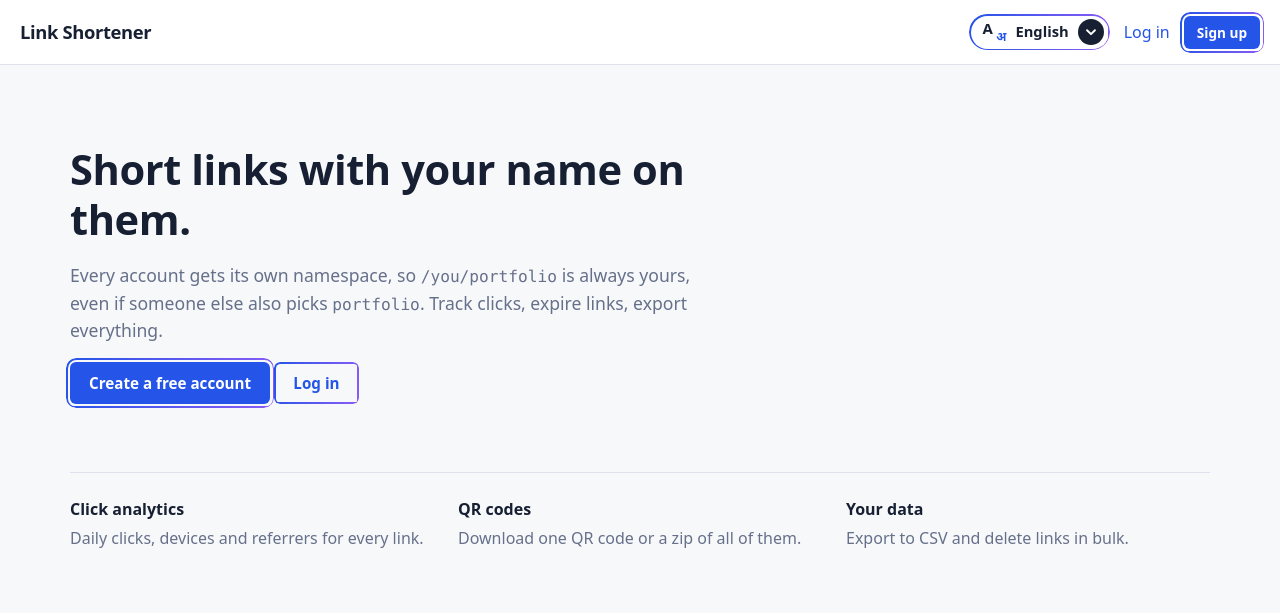
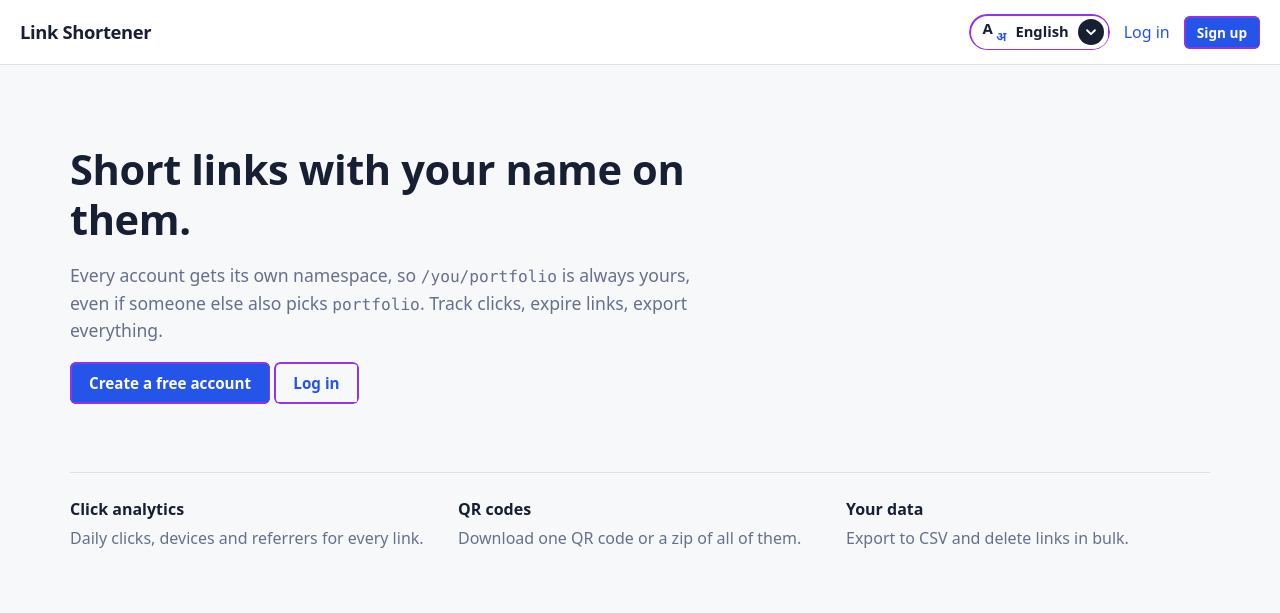
Before and after one commit to rTIRTH/Link-Shortener, a FastAPI app: page / in a window 1280 px wide. Shown: the top 613 px of the page. Run offline with FastAPI, Linux system fonts and the light colour scheme.

Commit message:
Purple outline Update

```diff
--- a/app/static/style.css
+++ b/app/static/style.css
@@ -6,9 +6,9 @@
   --shadow: 0 8px 24px rgba(23, 32, 51, .12);
   --mono: ui-monospace, SFMono-Regular, Menlo, Consolas, monospace;
   --sans: system-ui, -apple-system, "Segoe UI", Roboto, "Nirmala UI", "Noto Sans Devanagari", "Noto Sans Gujarati", sans-serif;
-  --accent2: #8b5cf6;
-  --edge: linear-gradient(100deg, var(--accent), var(--accent2));   /* the outline every button gets */
-  --edge-danger: linear-gradient(100deg, var(--danger), #ff9a62);
+  --accent2: #9333ea;                  /* purple */
+  --edge: var(--accent2);              /* the solid outline every button gets */
+  --edge-danger: var(--danger);        /* delete buttons keep a red one */
   --ring: 1.5px;                                                    /* thickness of that outline */
 }
 /* Dark theme: used when chosen explicitly, or when "system" and the device is dark */
@@ -277,7 +277,7 @@ td .btn.small { padding: 5px 11px; font-size: .82rem; white-space: nowrap; }
 .lang-option .tick { color: var(--accent); }
 @media (max-width: 520px) { .lang-name { display: none; } .langmenu summary.lang-btn { padding-left: 10px; } }
 
-/* ---- one thin gradient outline for every button ---- */
+/* ---- one thin purple outline for every button ---- */
 .btn::before, .lang-btn::before, .dtp-nav::before, .dtp-period::before, .avatar-btn::before {
   content: ""; position: absolute; inset: -1px; padding: var(--ring); border-radius: inherit;
   background: var(--edge); pointer-events: none;
@@ -287,9 +287,3 @@ td .btn.small { padding: 5px 11px; font-size: .82rem; white-space: nowrap; }
   mask: linear-gradient(#000 0 0) content-box, linear-gradient(#000 0 0);
   mask-composite: exclude;
 }
-
-/* Filled buttons: the outline floats just outside the fill, with a small gap, so it never blends into it */
-.btn:not(.ghost):not(.danger)::before, .btn.danger-solid::before {
-  inset: -5px; border-radius: 10px;
-}
-.dtp-period[aria-pressed="true"]::before { inset: -5px; border-radius: 12px; }
```
Also changed, not shown: tests/test_styles.py (+13 -10 lines).
